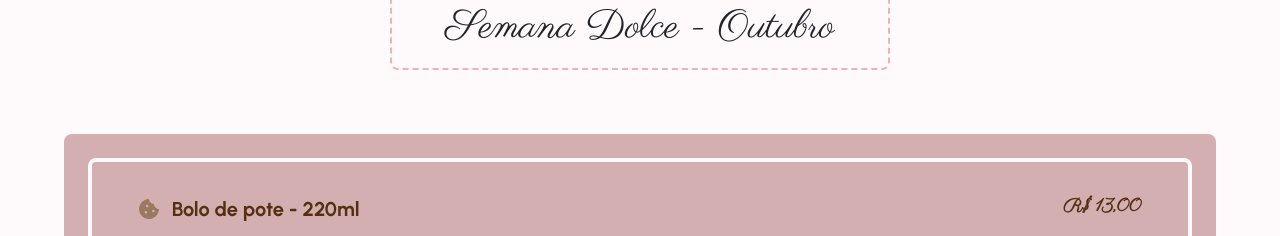
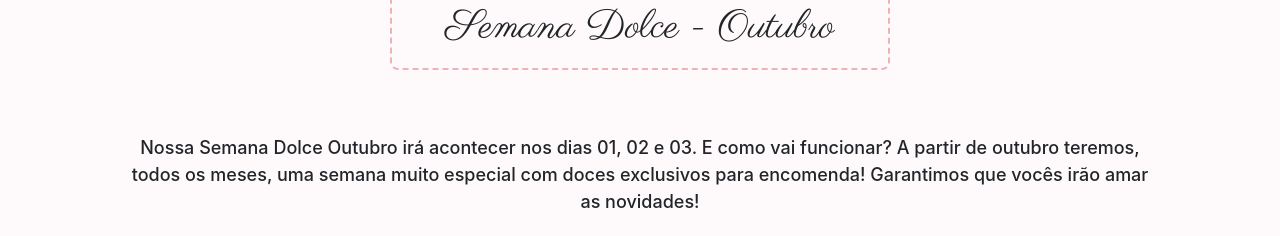
Before and after one commit to jackyfialho/doces-di-fabi, an Angular app: page /doces-di-fabi/semana-dolce in a window 1280 px wide. Shown: the part 170-406 px from the top of the page. Built offline with nearby package versions, Linux system fonts and the light colour scheme; grey boxes are pictures that could not be loaded.

Commit message:
semana dolce fix

```diff
--- a/src/app/pages/dolce-week/dolce-week.component.html
+++ b/src/app/pages/dolce-week/dolce-week.component.html
@@ -2,4 +2,5 @@
   [menu]="'dolceWeek'"
   [products]="dolceWeekProducts"
   [dolceWeekMonth]="'Outubro'"
+  [dolceWeekDays]="'01, 02 e 03'"
 ></app-list-menu>
--- a/src/app/shared/components/list-menu/list-menu.component.html
+++ b/src/app/shared/components/list-menu/list-menu.component.html
@@ -2,6 +2,12 @@
   <h4 *ngIf="menu === 'takeOut'">Cardápio pronta entrega</h4>
   <h4 *ngIf="menu === 'preOrder'">Cardápio de encomendas</h4>
   <h4 *ngIf="menu === 'dolceWeek'">Semana Dolce - {{ dolceWeekMonth }}</h4>
+  <p *ngIf="dolceWeekDays">
+    Nossa Semana Dolce {{ dolceWeekMonth }} irá acontecer nos dias
+    {{ dolceWeekDays }}. E como vai funcionar? A partir de outubro teremos,
+    todos os meses, uma semana muito especial com doces exclusivos para
+    encomenda! Garantimos que vocês irão amar as novidades!
+  </p>
 
   <div class="products-list">
     <div class="menu-border">
--- a/src/app/shared/components/list-menu/list-menu.component.scss
+++ b/src/app/shared/components/list-menu/list-menu.component.scss
@@ -3,7 +3,7 @@
 .menu-container {
   padding: map-get($spacing, medium);
   text-align: center;
-  max-width: 1400px;
+  max-width: 1200px;
   margin: 0 auto;
 
   @media (min-width: $sm) {
@@ -24,6 +24,13 @@
       font-size: map-get($font-size, xx-large);
       max-width: 500px;
     }
+  }
+
+  p {
+    padding: map-get($spacing, xx-large) map-get($spacing, medium) 0
+      map-get($spacing, medium);
+    font-weight: map-get($font-weight, medium);
+    font-size: map-get($font-size, medium);
   }
 
   .products-list {
--- a/src/app/shared/components/list-menu/list-menu.component.ts
+++ b/src/app/shared/components/list-menu/list-menu.component.ts
@@ -11,6 +11,7 @@ export class ListMenuComponent implements OnInit {
   @Input() products: Product[];
   @Input() menu: string;
   @Input() dolceWeekMonth?: string;
+  @Input() dolceWeekDays?: string;
 
   constructor() {}
 
```
